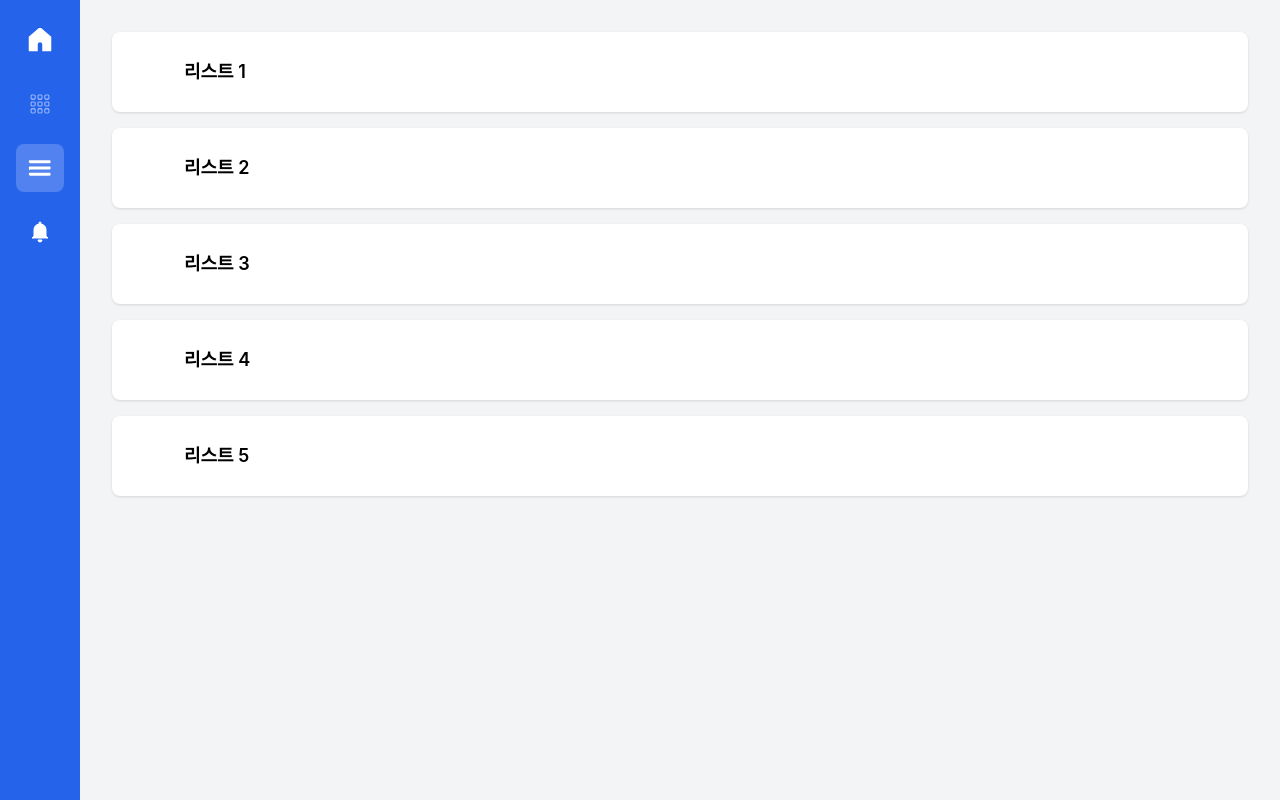
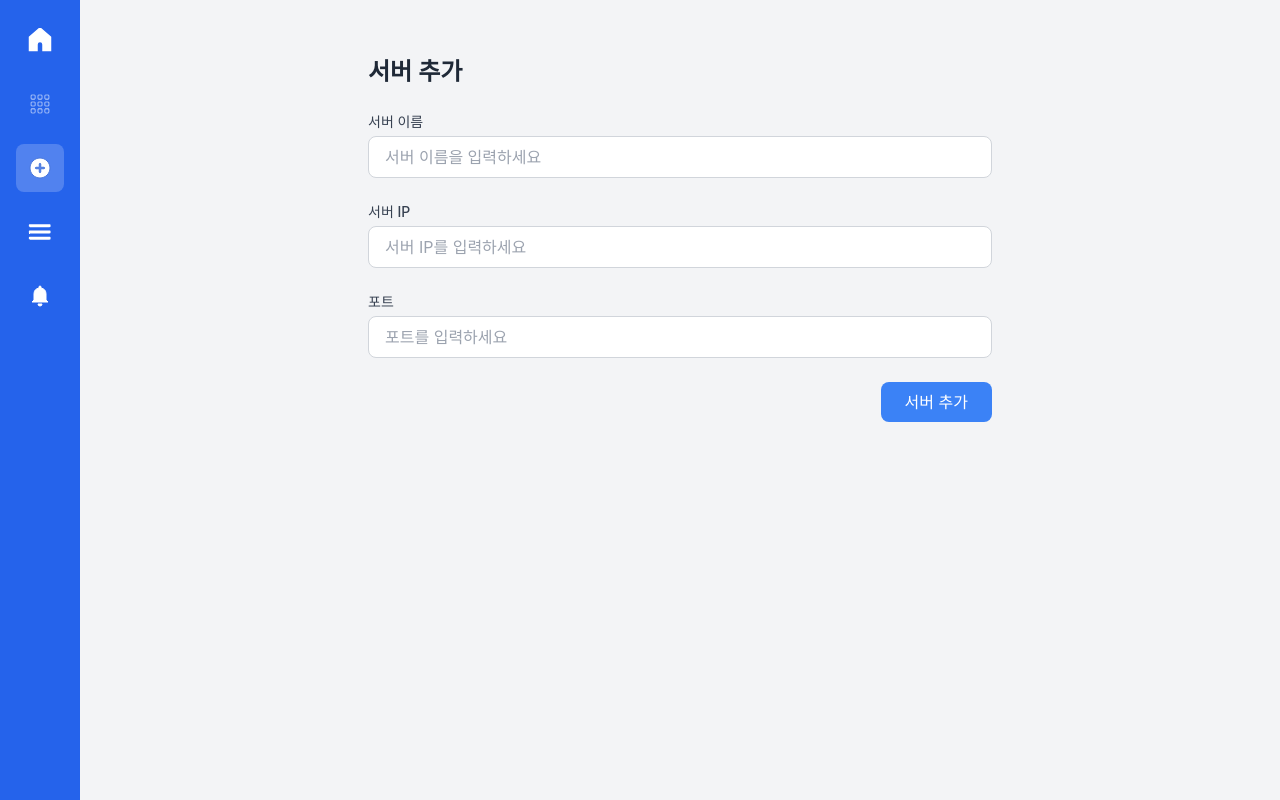
Before and after one commit to MonitP/client, a React (Create React App) app: page / in a window 1280 px wide. Both pictures are taken after a click on the button 40 px from the left and 168 px from the top of the page. Built offline with nearby package versions, Linux system fonts and the light colour scheme; no server answers.

Commit message:
feat: Add Page 구현

```diff
--- a/src/App.tsx
+++ b/src/App.tsx
@@ -6,10 +6,12 @@ import HomePage from './pages/HomePage';
 import { ServerProvider } from './contexts/ServerContext';
 import { NotificationProvider, useNotifications } from './contexts/NotificationContext';
 import NotificationPage from './pages/NotificationPage';
+import AddPage from './pages/AddPage';
 
 const SIDEBAR_ICONS = [
   { icon: IMAGES.home, component: HomePage },
   { icon: IMAGES.cardGrid, component: CardGridPage },
+  { icon: IMAGES.add, component: AddPage },
   { icon: IMAGES.listView, component: ListViewPage },
   { icon: IMAGES.notification, component: NotificationPage },
 ];
@@ -37,7 +39,7 @@ function Sidebar() {
               }`}
             >
               <img
-                src={index === 3 && hasUnreadNotifications ? IMAGES.notificationEnabled : item.icon}
+                src={index === 4 && hasUnreadNotifications ? IMAGES.notificationEnabled : item.icon}
                 alt={`icon-${index}`}
                 className="w-6 h-6"
               />
--- a/src/consts/images.ts
+++ b/src/consts/images.ts
@@ -4,6 +4,7 @@ import detail from '../assets/images/detail.svg';
 import home from '../assets/images/home.svg';
 import notification from '../assets/images/notification.svg';
 import notificationEnabled from '../assets/images/notification_enable.svg';
+import add from '../assets/images/add.svg';
 
 export const IMAGES = {
   cardGrid,
@@ -12,6 +13,7 @@ export const IMAGES = {
   home,
   notification,
   notificationEnabled,
+  add,
 } as const;
 
 export type ImageKey = keyof typeof IMAGES;
--- a/src/consts/strings.ts
+++ b/src/consts/strings.ts
@@ -72,6 +72,31 @@ export const STRINGS = {
       title: '경고 상태 서버',
       noWarnings: '경고 상태의 서버가 없습니다.'
     }
+  },
+  add: {
+    title: '서버 추가',
+    form: {
+      required: '이 입력란을 작성하세요',
+      serverName: {
+        label: '서버 이름',
+        placeholder: '서버 이름을 입력하세요'
+      },
+      serverIp: {
+        label: '서버 IP',
+        placeholder: '서버 IP를 입력하세요',
+        error: {
+          korean: '한글은 입력할 수 없습니다.'
+        }
+      },
+      port: {
+        label: '포트',
+        placeholder: '포트를 입력하세요',
+        error: {
+          number: '숫자만 입력할 수 있습니다.'
+        }
+      },
+      submit: '서버 추가'
+    }
   }
 } as const;
 
--- /dev/null
+++ b/src/pages/AddPage.tsx
@@ -0,0 +1,152 @@
+import React, { useState } from 'react';
+import { getString } from '../consts/strings';
+
+const AddPage: React.FC = () => {
+  const [formData, setFormData] = useState({
+    serverName: '',
+    serverIp: '',
+    port: '',
+  });
+
+  const [errors, setErrors] = useState({
+    serverName: '',
+    serverIp: '',
+    port: ''
+  });
+
+  const handleChange = (e: React.ChangeEvent<HTMLInputElement | HTMLTextAreaElement>) => {
+    const { name, value } = e.target;
+
+    if (name === 'serverIp') {
+      const koreanRegex = /[ㄱ-ㅎ|ㅏ-ㅣ|가-힣]/;
+      if (koreanRegex.test(value)) {
+        setErrors(prev => ({ ...prev, serverIp: getString('add.form.serverIp.error.korean') }));
+        return;
+      }
+      setErrors(prev => ({ ...prev, serverIp: '' }));
+    }
+
+    if (name === 'port') {
+      const numberRegex = /^[0-9]*$/;
+      if (!numberRegex.test(value)) {
+        setErrors(prev => ({ ...prev, port: getString('add.form.port.error.number') }));
+        return;
+      }
+      setErrors(prev => ({ ...prev, port: '' }));
+    }
+
+    setFormData(prev => ({
+      ...prev,
+      [name]: value
+    }));
+    setErrors(prev => ({ ...prev, [name]: '' }));
+  };
+
+  const validateForm = () => {
+    const newErrors = {
+      serverName: '',
+      serverIp: '',
+      port: ''
+    };
+
+    if (!formData.serverName) {
+      newErrors.serverName = getString('add.form.required');
+    }
+    if (!formData.serverIp) {
+      newErrors.serverIp = getString('add.form.required');
+    }
+    if (!formData.port) {
+      newErrors.port = getString('add.form.required');
+    }
+
+    setErrors(newErrors);
+    return Object.values(newErrors).every(error => !error);
+  };
+
+  const handleSubmit = (e: React.FormEvent) => {
+    e.preventDefault();
+    if (validateForm()) {
+      // TODO: API 호출 구현
+      console.log('서버 정보:', formData);
+    }
+  };
+
+  return (
+    <div className="max-w-2xl mx-auto p-6">
+      <h2 className="text-2xl font-semibold text-gray-800 mb-6">{getString('add.title')}</h2>
+
+      <form onSubmit={handleSubmit} className="space-y-6" noValidate>
+        <div>
+          <label htmlFor="serverName" className="block text-sm font-medium text-gray-700 mb-1">
+            {getString('add.form.serverName.label')}
+          </label>
+          <input
+            type="text"
+            id="serverName"
+            name="serverName"
+            value={formData.serverName}
+            onChange={handleChange}
+            className={`w-full px-4 py-2 border rounded-lg focus:outline-none focus:ring-2 focus:ring-blue-500 focus:border-transparent ${
+              errors.serverName ? 'border-red-500' : 'border-gray-300'
+            }`}
+            placeholder={getString('add.form.serverName.placeholder')}
+          />
+          {errors.serverName && (
+            <p className="mt-1 text-sm text-red-500">{errors.serverName}</p>
+          )}
+        </div>
+
+        <div>
+          <label htmlFor="serverIp" className="block text-sm font-medium text-gray-700 mb-1">
+            {getString('add.form.serverIp.label')}
+          </label>
+          <input
+            type="text"
+            id="serverIp"
+            name="serverIp"
+            value={formData.serverIp}
+            onChange={handleChange}
+            className={`w-full px-4 py-2 border rounded-lg focus:outline-none focus:ring-2 focus:ring-blue-500 focus:border-transparent ${
+              errors.serverIp ? 'border-red-500' : 'border-gray-300'
+            }`}
+            placeholder={getString('add.form.serverIp.placeholder')}
+          />
+          {errors.serverIp && (
+            <p className="mt-1 text-sm text-red-500">{errors.serverIp}</p>
+          )}
+        </div>
+
+        <div>
+          <label htmlFor="port" className="block text-sm font-medium text-gray-700 mb-1">
+            {getString('add.form.port.label')}
+          </label>
+          <input
+            type="text"
+            id="port"
+            name="port"
+            value={formData.port}
+            onChange={handleChange}
+            className={`w-full px-4 py-2 border rounded-lg focus:outline-none focus:ring-2 focus:ring-blue-500 focus:border-transparent ${
+              errors.port ? 'border-red-500' : 'border-gray-300'
+            }`}
+            placeholder={getString('add.form.port.placeholder')}
+          />
+          {errors.port && (
+            <p className="mt-1 text-sm text-red-500">{errors.port}</p>
+          )}
+        </div>
+
+        <div className="flex justify-end">
+          <button
+            type="submit"
+            className="px-6 py-2 bg-blue-500 text-white rounded-lg hover:bg-blue-600 focus:outline-none focus:ring-2 focus:ring-blue-500 focus:ring-offset-2"
+          >
+            {getString('add.form.submit')}
+          </button>
+        </div>
+      </form>
+    </div>
+  );
+};
+
+export default AddPage;
```
Also changed, not shown: src/assets/images/add.svg (added).
